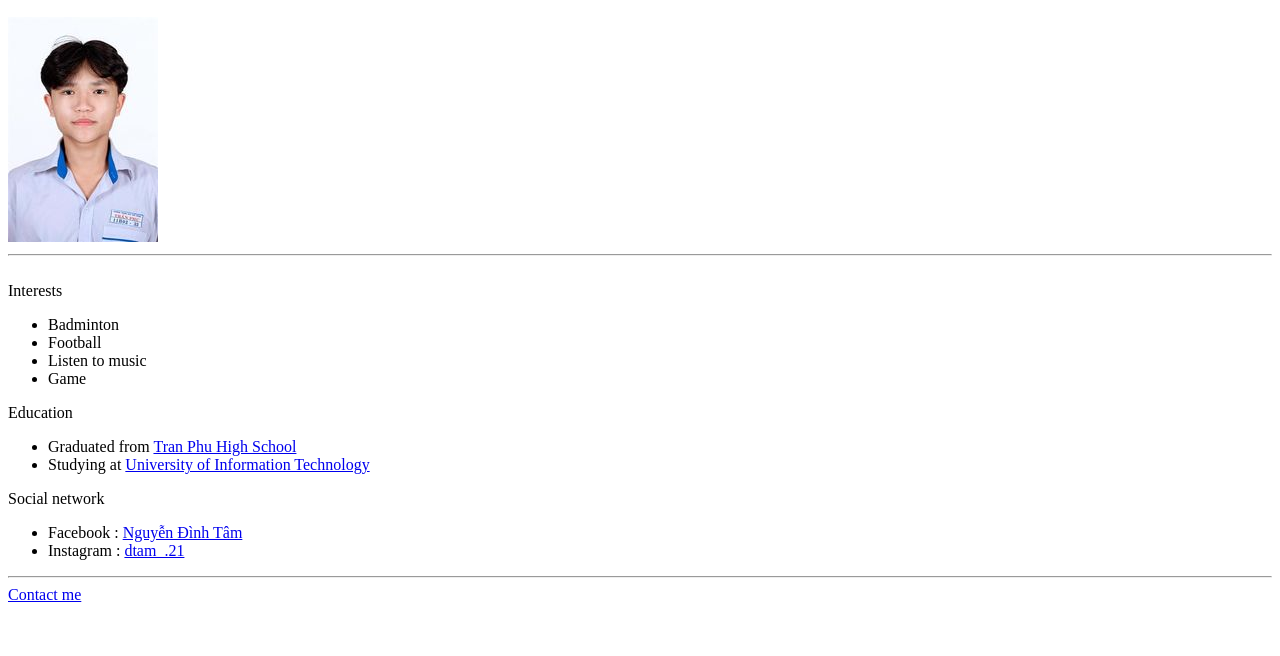
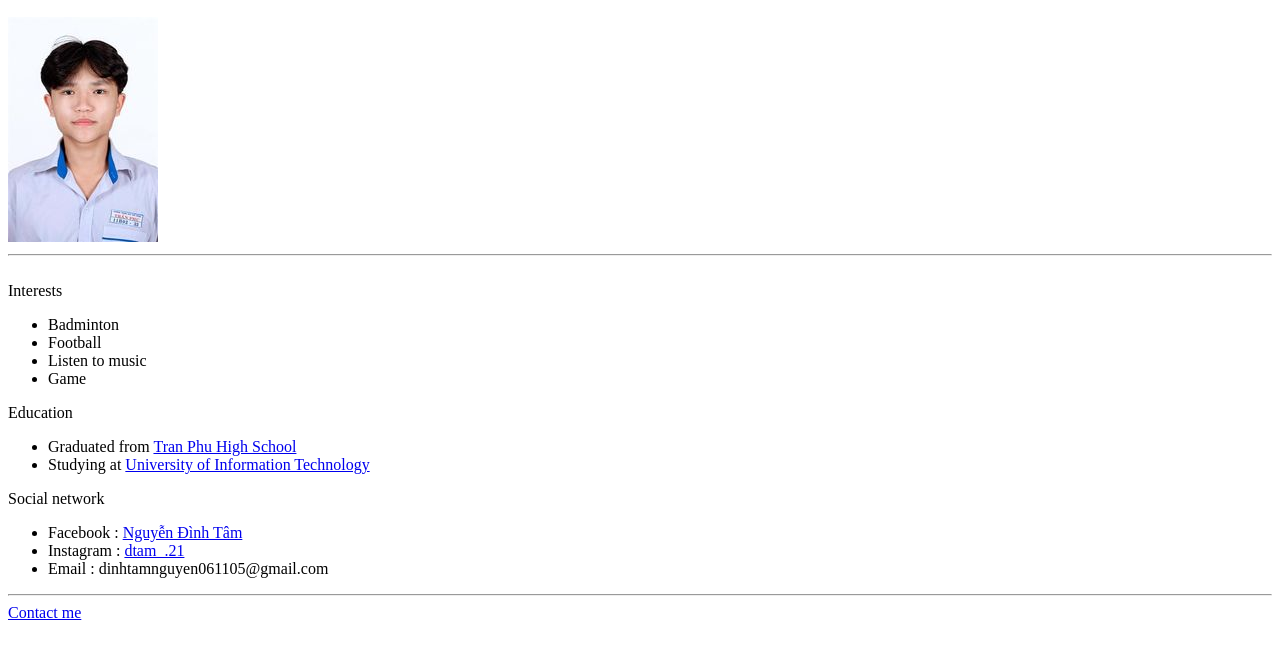
Before and after one commit to hiiamtam/MindX-homework-day2, a plain HTML site: page index.html in a window 1280 px wide. Shown: the part 110-766 px from the top of the page. Drawn offline with Linux system fonts and the light colour scheme.

Commit message:
add email

```diff
--- a/index.html
+++ b/index.html
@@ -28,6 +28,7 @@
         <ul>
             <li>Facebook : <a href="https://www.facebook.com/dtammng005/" target="_blank">Nguyễn Đình Tâm</a> </li>
             <li>Instagram : <a href="https://www.instagram.com/dtam_.21/" target="_blank">dtam_.21</a></li>
+            <li>Email : dinhtamnguyen061105@gmail.com</li>
         </ul>
         <hr/>
         <a href="index2.html" >Contact me</a>
```
